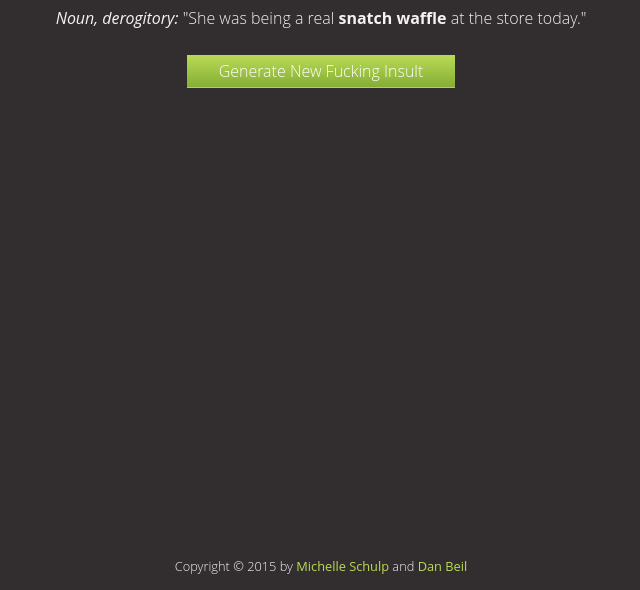
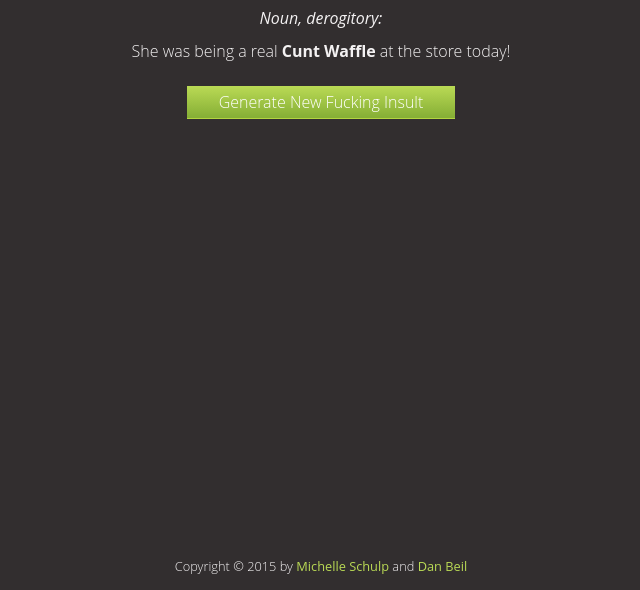
Before and after one commit to marktimemedia/insult-generator, a plain HTML site: page index.html in a window 1280 px wide. Shown: the part 210-800 px from the top of the page, without its empty margins (319-959 px from the left). Drawn offline with Linux system fonts and the light colour scheme.

Commit message:
sdfkjdfkskfn

```diff
--- a/index.html
+++ b/index.html
@@ -6,7 +6,6 @@
 	<title>Fucking Insult Generator</title>
 	<link rel="stylesheet" type="text/css" href="style.css">
 	<script src="js/jquery-1.11.3.min.js"></script>
-	<script src="js/insult.js"></script>
 </head>
 
 <body>
@@ -27,7 +26,10 @@
 				</div>
 
 				<div class="fucking shit description">
-					<p class="sentence"><span class="meta">Noun, derogitory:</span> "She was being a real <span class="ass">snatch waffle </span> at the store today."</p>
+					<p class="sentence"><span class="meta">Noun, derogitory:</span>
+						<div class="muffin">
+							She was being a real <span class="ass">snatch waffle </span> at the store today."</p>
+						</div>
 				</div>
 
 				<div class="fucking shit">
@@ -44,5 +46,6 @@
 
 	</div>
 
+<script src="js/insult.js"></script>
 </body>
 </html>
--- /dev/null
+++ b/js/insult.js
@@ -0,0 +1,86 @@
+( function( $ ){
+
+	var cussing = [
+		'Snatch',
+		'Cunt',
+		'Dick',
+		'Fuck',
+		'Bitch',
+		'Ass',
+		'Wank',
+		'Douche',
+		'Tit',
+		'Cock',
+		'Shit',
+		'Twat',
+		'Butt',
+		'Wang',
+	];
+
+	var fuckAssNoun = [
+		'Muffin',
+		'Waffle',
+		'Biscuit',
+		'Bucket',
+		'Bubble',
+		'Nozzle',
+		'Nugget',
+		'Pistol',
+		'Bagel',
+		'Sandwich',
+		'Canoe',
+		'Camel',
+		'Monkey',
+		'Panda',
+		'Farmer',
+		'Pilot',
+		'Sucker',
+		'Muncher',
+		'Wanker',
+		'Scrubber',
+		'Pusher',
+		'Scratcher',
+	];
+
+	var fuckingDescriptions = [
+		'That <span class="ass"></span> just cut me off!',
+		'My boss is a major <span class="ass"></span>!',
+		'Don\'t tell her I said this, but that guy is a real <span class="ass"></span>!',
+		'Quit being such a <span class="ass"></span>!',
+		'The only people who would vote for that guy are total <span class="ass"></span>s!',
+		'What are you, some kind of <span class="ass"></span>?',
+		'Dude\'s a real <span class="ass"></span>, you know what I mean?',
+		'He\'s got an ego like a <span class="ass"></span>!',
+		'She was being a real <span class="ass"></span> at the store today!',
+	];
+
+	function randomUpSomeShit( cussing, fuckAssNoun, fuckingDescriptions ) {
+		// Randomizing shit bitches and returning the shit
+		var randCussing = cussing[ Math.floor( Math.random()*cussing.length ) ];
+		var randFuckAssNoun = fuckAssNoun[ Math.floor(Math.random()*fuckAssNoun.length ) ];
+		var randFuckingDescription = fuckingDescriptions[ Math.floor( Math.random()*fuckingDescriptions.length ) ];
+
+		return [ randCussing, randFuckAssNoun, randFuckingDescription ];
+	}
+
+	function randThatShitUp() {
+		var $fuckingTarget = $( '.fucking.description .muffin' );
+		var randFuckingArray = randomUpSomeShit( cussing, fuckAssNoun, fuckingDescriptions );
+		var fuckingDescription = randFuckingArray[2];
+
+		// Swapping out the title bitches
+		$( '.insult h1.ass' ).html( randFuckingArray[0] + ' ' + randFuckingArray[1] );
+
+		// Swapping out the descriptions bitches
+		$fuckingTarget.html( randFuckingArray[2] );
+		$fuckingTarget.find( 'span' ).html( randFuckingArray[0] + ' ' + randFuckingArray[1] );
+	}
+
+	// On click bitches
+	$( 'button.damn' ).on( 'click', randThatShitUp );
+
+	// On load bitches
+	randThatShitUp();
+
+
+} )( jQuery );
```
